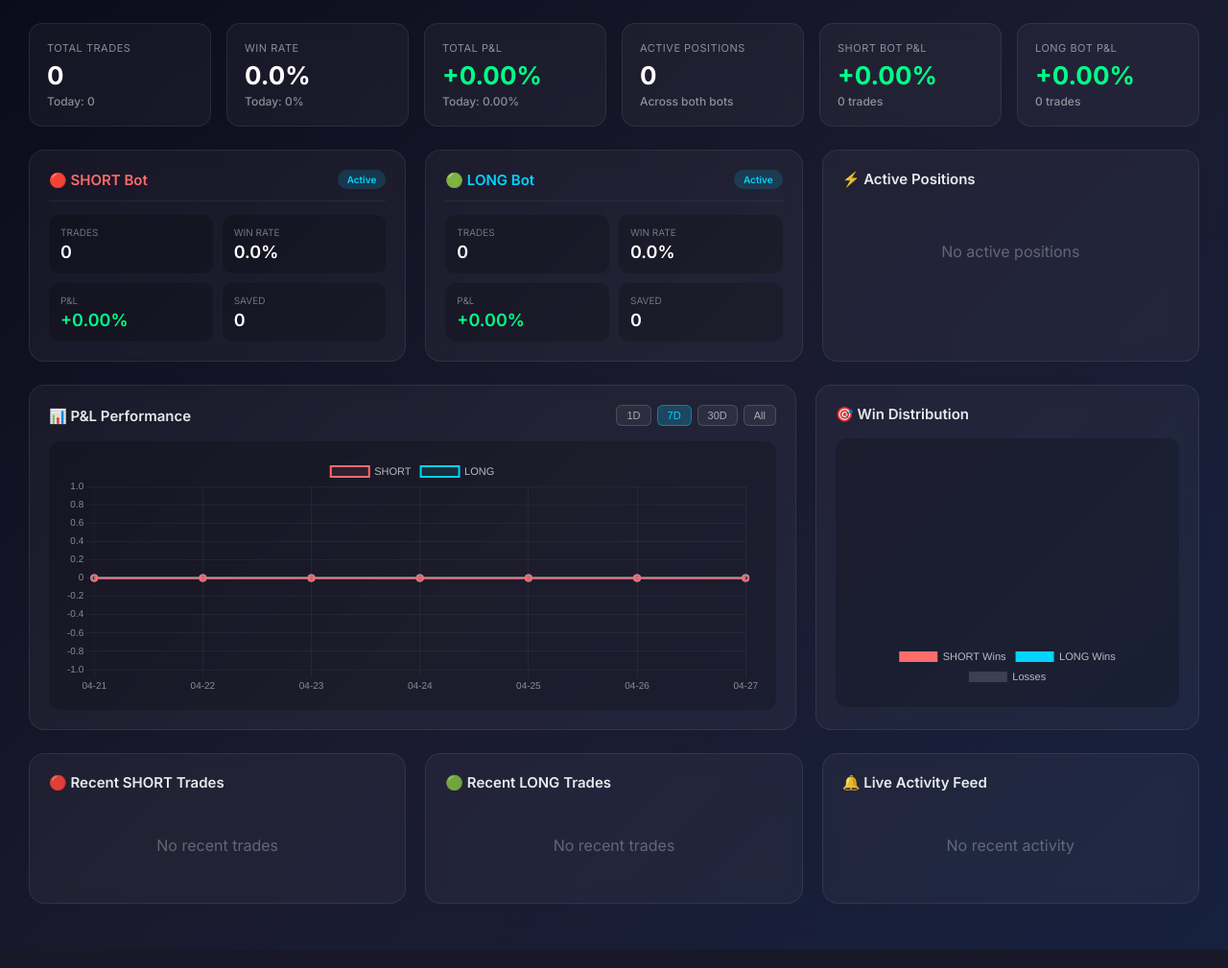
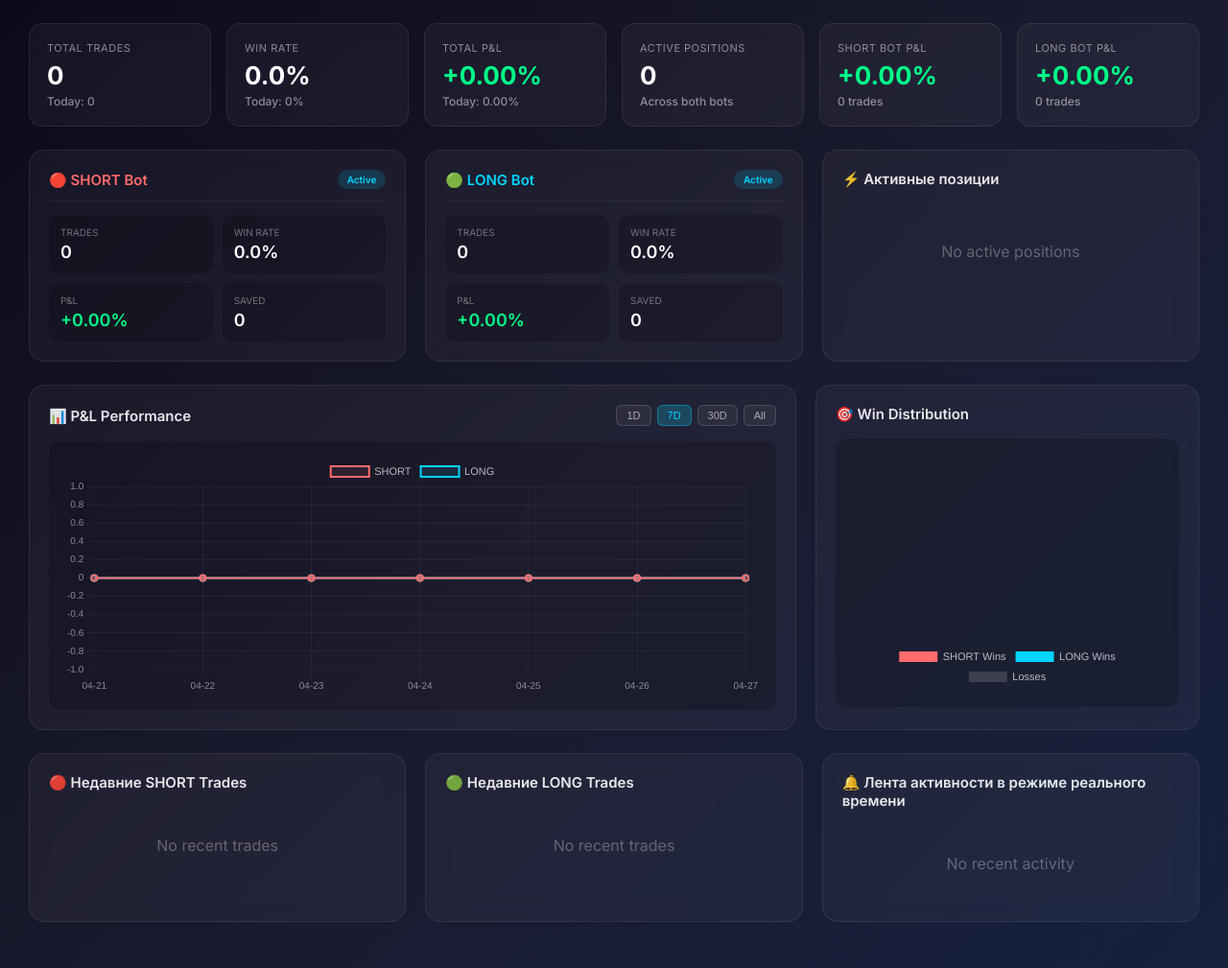
Before and after one commit to ekatsur435-dotcom/liquidity-bots, a Flask app: template dashboard/templates/index.html in a window 1280 px wide. Shown: the part 62-1071 px from the top of the page at 96% size. Run offline with Flask 3, Linux system fonts and the light colour scheme; the template is opened without the code that fills it, so the values that code supplies are empty.

Commit message:
Update index.html

```diff
--- a/dashboard/templates/index.html
+++ b/dashboard/templates/index.html
@@ -567,7 +567,7 @@
 
             <!-- Active Positions -->
             <div class="section-card">
-                <div class="section-title">⚡ Active Positions</div>
+                <div class="section-title">⚡ Активные позиции</div>
                 <div id="active-positions-list" class="positions-scrollable">
                     <div style="text-align: center; padding: 40px; color: rgba(255,255,255,0.3);">
                         No active positions
@@ -604,7 +604,7 @@
         <div class="three-col">
             <!-- Recent SHORT Trades -->
             <div class="section-card">
-                <div class="section-title">🔴 Recent SHORT Trades</div>
+                <div class="section-title">🔴 Недавние SHORT Trades</div>
                 <div class="trades-list" id="short-trades-list">
                     <div style="text-align: center; padding: 30px; color: rgba(255,255,255,0.3);">Loading...</div>
                 </div>
@@ -612,7 +612,7 @@
 
             <!-- Recent LONG Trades -->
             <div class="section-card">
-                <div class="section-title">🟢 Recent LONG Trades</div>
+                <div class="section-title">🟢 Недавние LONG Trades</div>
                 <div class="trades-list" id="long-trades-list">
                     <div style="text-align: center; padding: 30px; color: rgba(255,255,255,0.3);">Loading...</div>
                 </div>
@@ -620,7 +620,7 @@
 
             <!-- Live Feed -->
             <div class="section-card">
-                <div class="section-title">🔔 Live Activity Feed</div>
+                <div class="section-title">🔔 Лента активности в режиме реального времени</div>
                 <div class="feed-list" id="feed-list">
                     <div style="text-align: center; padding: 30px; color: rgba(255,255,255,0.3);">Loading...</div>
                 </div>
```
